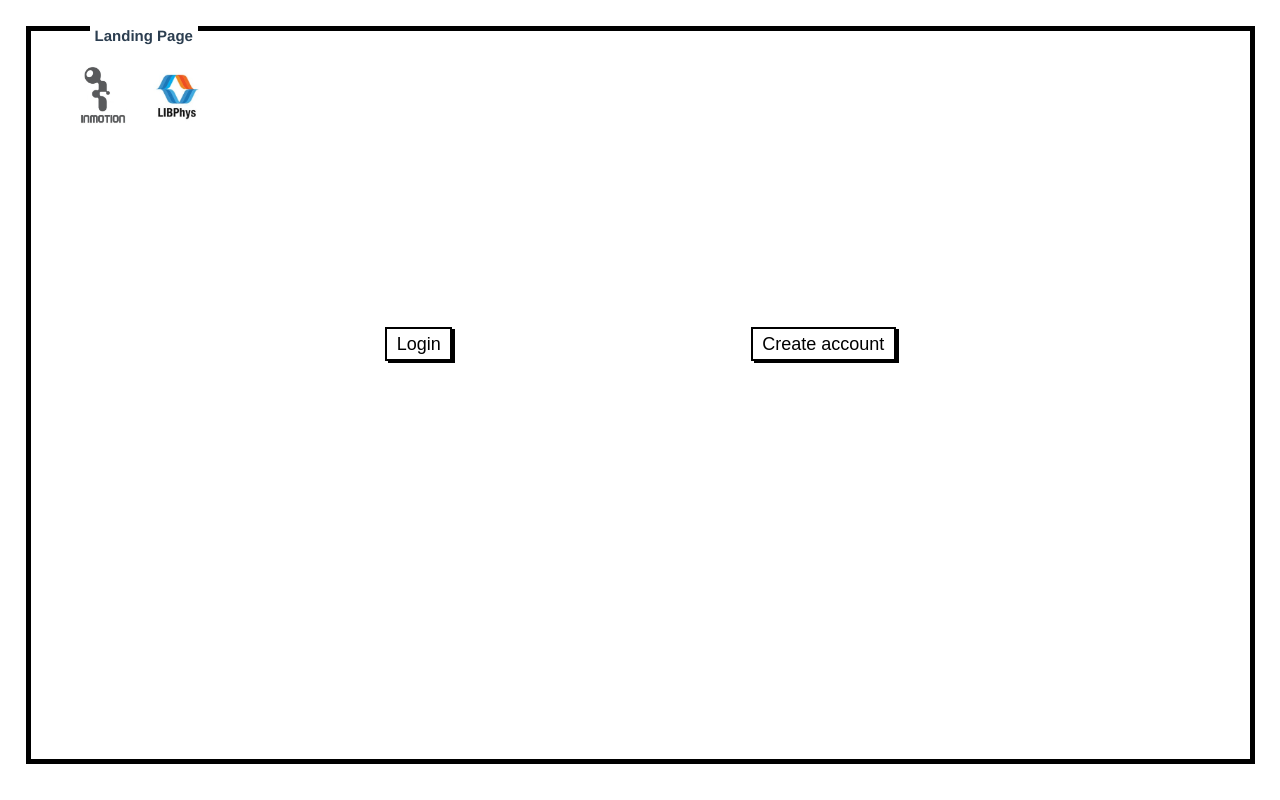
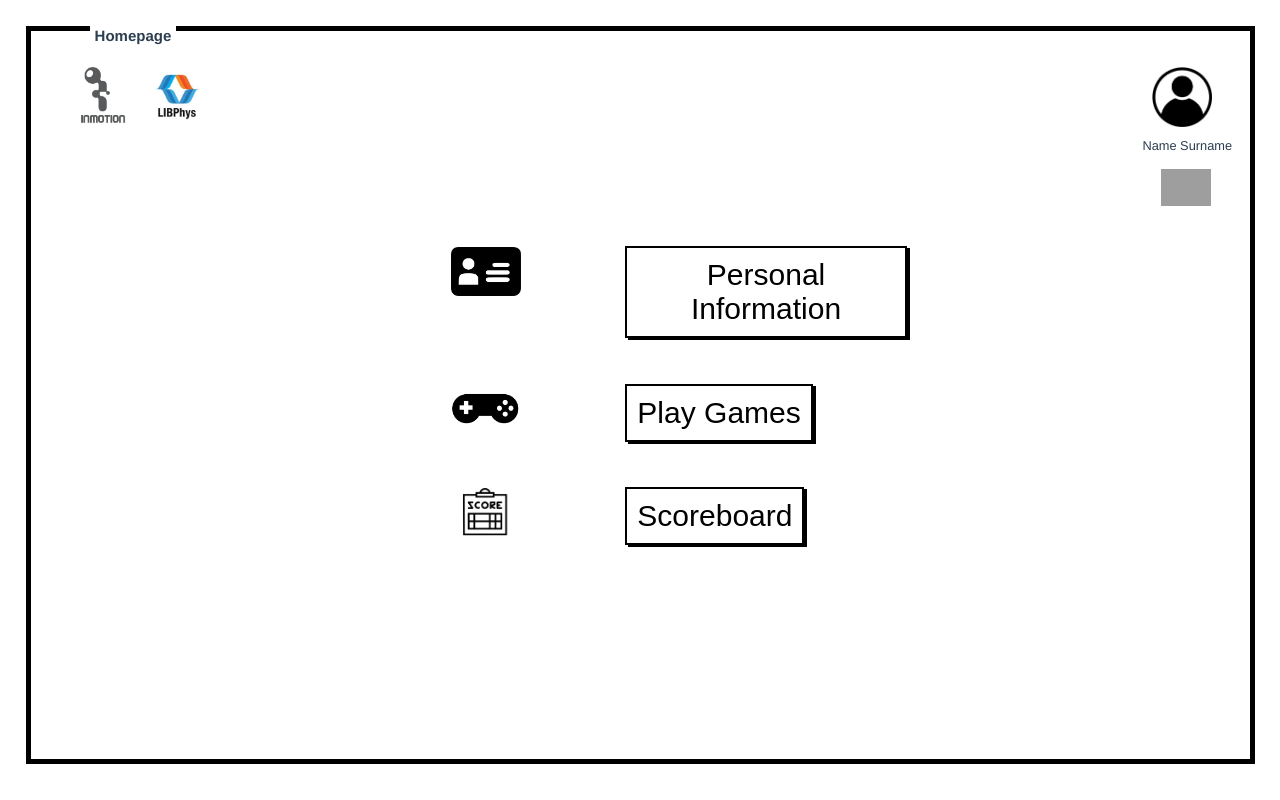
Before and after one commit to rafa98neves/InMotion, a Vue app in the folder inmotion-web/: page / in a window 1280 px wide. Before the commit this address led to /landingpage. Built offline with nearby package versions, Linux system fonts and the light colour scheme; sample sign-in values are in the browser's storage; grey boxes are pictures that could not be loaded; the HTML template or start-up script is replaced by a standard one; what @meforma/vue-toaster would draw is missing.

Commit message:
Fixed issues to class

```diff
--- a/inmotion-web/src/_helpers/utils.js
+++ b/inmotion-web/src/_helpers/utils.js
@@ -1,18 +1,18 @@
 import axios from 'axios';
 
-const base =  'http://localhost:9000';
-const token = '';
+const base = 'http://localhost:9000';
 const user = '';
 
 export const utils = {
     createHttp,
-    token,
+    getToken,
     user
 }
 
 function createHttp(){
 
   let api;
+  let token = getToken();
 
   if(token.length > 0){
     api = axios.create({
@@ -29,3 +29,12 @@ function createHttp(){
 
   return api;
 }
+
+function getToken() {
+
+  if(window.localStorage.getItem('token') != null){
+    return window.localStorage.getItem('token')
+  }
+
+  return ''
+}
--- a/inmotion-web/src/_services/account.service.js
+++ b/inmotion-web/src/_services/account.service.js
@@ -7,16 +7,17 @@ export const accountService = {
     register,
     whoami,
     recoverPassword,
-    recover
+    recover,
+    logout
 };
 
 const api = utils.createHttp();
 
 function isAuthenticated() {
-    if(utils.token == undefined){
+    if(utils.getToken() == ''){
         return false
     }
-    return (utils.token.length > 0);
+    return true;
 }
 
 async function login(credentials, context) {
@@ -96,3 +97,8 @@ async function recover(user, context) {
             }})
         .catch(error => console.log(error));
 }
+
+async function logout(){
+    window.localStorage.clear();
+    router.push("/landingpage")
+}
--- a/inmotion-web/src/components/Homepage.vue
+++ b/inmotion-web/src/components/Homepage.vue
@@ -2,10 +2,10 @@
   <div class="container">
     <img src="../assets/avatar.png" class="avatar">
     <label class="name">Name Surname</label>
-    <img src="../assets/logout.png" class="logout">
+    <img src="../assets/logout.png" class="logout" @click="logout">
   </div>
 
-
+  <div class="menu">
     <div class="row">
       <div class="column">
         <img src="../assets/info.png" style="width:40%">
@@ -30,18 +30,34 @@
         <button class="btn">Scoreboard</button>
       </div>
     </div>
-
+  </div>
 
 
 </template>
 
+<script>
+
+import { accountService } from "../_services/account.service"
+
+export default {
+  methods : {
+    logout() {
+        accountService.logout()
+    }
+  }
+}
+</script>
+
 <style scoped>
 
-
+.menu{
+  position: absolute;
+  top: 25%;
+  left: 27%;
+}
 .column {
-  float: left;
-  margin-left:20%;
-  margin-top:30px;
+  float:left;
+  margin-top:5%;
   width: 30%;
 }
 
@@ -54,22 +70,22 @@
 
 .btn{
   float: left;
-  margin-left: -400px;
-  margin-top: 40px;
   font-size: 30px;
   padding: 10px;
-  display:inline-block;
 }
 
 .container {
   position: relative;
   display: inline-block;
   margin-right: -90%;
-  margin-top: -10px;
+  margin-top: -2%;
 }
 .avatar {
-  width: 100px
+  width: 60px;
+  margin-bottom: 15%;
+  cursor: pointer;
 }
+
 .name {
   position: absolute;
   top: 110%;
@@ -84,7 +100,12 @@
 .logout {
   position: absolute;
   width: 50px;
-  top: 125%;
-  left: 30%;
+  top: 140%;
+  left: 15%;
+  cursor: pointer;
+}
+
+.column img{
+  max-width: 25%;
 }
 </style>
--- a/inmotion-web/src/components/auth/RegisterPatient.vue
+++ b/inmotion-web/src/components/auth/RegisterPatient.vue
@@ -14,7 +14,7 @@
         <input type="text" name="name" id="name" class="register-input" v-model="name">
 
         <label>Patient's ID</label>
-        <input type="text" name="patient_id" class="register-input" v-model="patient_id">
+        <input type="number" name="patient_id" class="register-input" v-model="patient_id">
 
         <label>Data of Birth</label>
         <input type="date" name="date" id="name" class="register-input" v-model="birthdate">
@@ -22,7 +22,7 @@
 
       <div class="form-control">
         <label>Diagnosis</label>
-        <textarea placeholder="Enter the patient's diagnosis in this filed"></textarea>
+        <input v-model="diagnosis">
       </div>
 
       <div class="form-control">
@@ -66,8 +66,6 @@
       </div>
 
     </form>
-
-
   </div>
 </template>
 
@@ -85,7 +83,7 @@ export default {
       patient_id: '',
       birthdate: '',
       email: '',
-      medication: '',
+      medication: [],
       password: '',
       password2: '',
       diagnosis: '',
@@ -136,7 +134,7 @@ export default {
   @import url('auth.css');
 
   .form-box{
-    margin-top: 5%;
+    margin-top: 8px;
   }
 
   .form-control input {
```
Also changed, not shown: 1 other file (tests, documents, lock files or other folders). Lines whose indentation alone changed are shown as unchanged.
